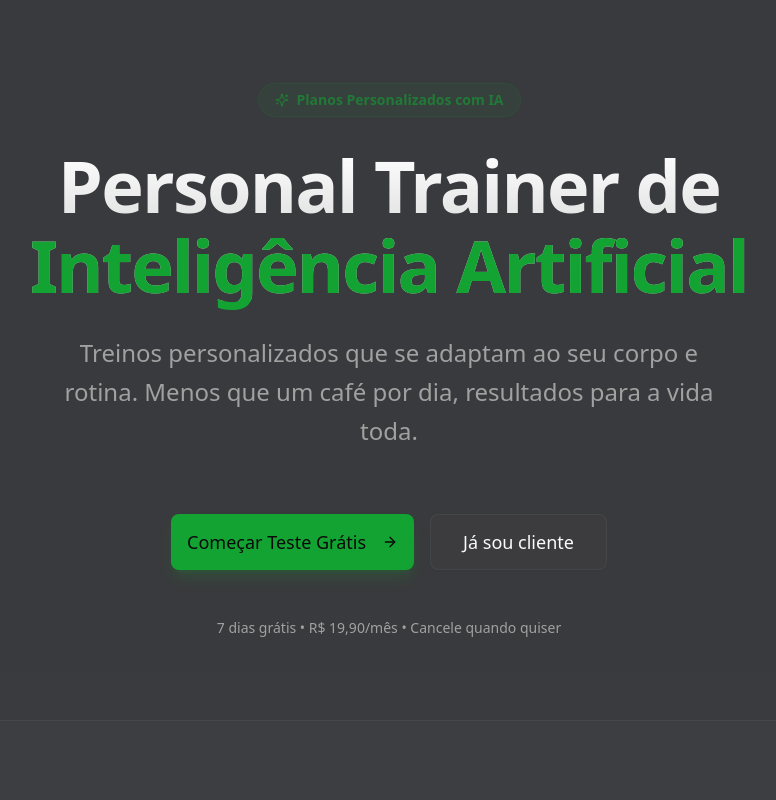
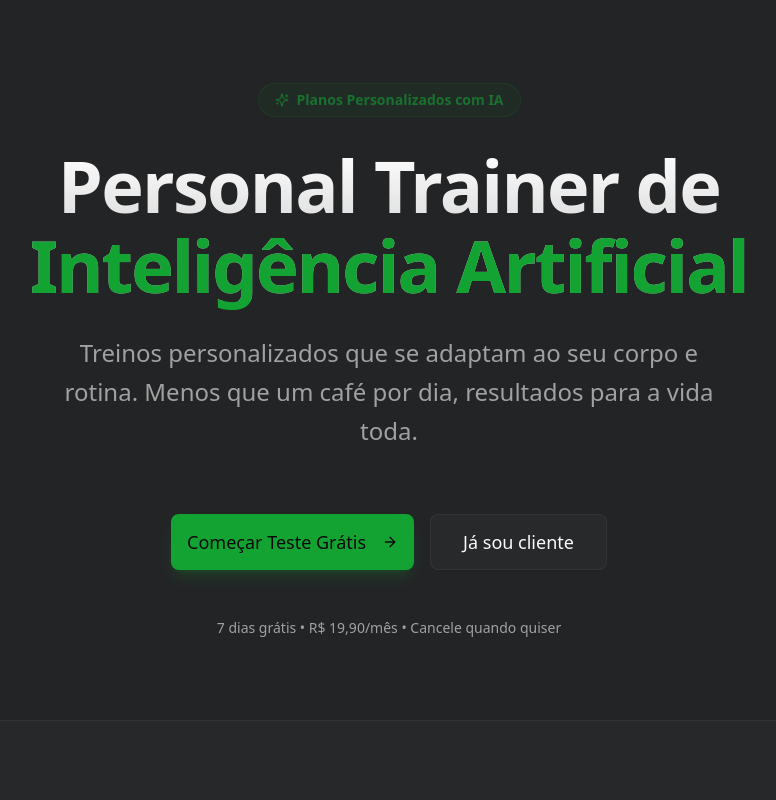
Before and after one commit to douglas-germano/fitgen, a Next.js app in the folder frontend/: page / in a window 1280 px wide. Shown: the top 800 px of the page, without its empty margins (251-1027 px from the left). Built offline with nearby package versions, Linux system fonts and the light colour scheme.

Commit message:
fix(ui): improve contrast with systemGray5 palette
- Darker background (oklch 0.26) for better contrast
- Lighter cards (oklch 0.32) stand out more
- More visible borders (oklch 0.52)
- Better visual hierarchy overall

```diff
--- a/frontend/src/app/globals.css
+++ b/frontend/src/app/globals.css
@@ -47,14 +47,14 @@
   /* Default to Dark Mode colors for "Mobile First / Professional" look */
   --radius: 0.625rem;
 
-  /* Apple systemGray4 Background (RGB 58,58,60) */
-  --background: oklch(0.35 0.005 264);
+  /* Apple systemGray5 Background (RGB 44,44,46) - Better contrast */
+  --background: oklch(0.26 0.005 264);
   --foreground: oklch(0.985 0 0);
 
-  /* Card / Popover - Slightly lighter than background */
-  --card: oklch(0.38 0.005 264);
+  /* Card / Popover - systemGray4 (lighter than background) */
+  --card: oklch(0.32 0.005 264);
   --card-foreground: oklch(0.985 0 0);
-  --popover: oklch(0.38 0.005 264);
+  --popover: oklch(0.32 0.005 264);
   --popover-foreground: oklch(0.985 0 0);
 
   /* Primary: Light Green (Green 500) */
@@ -62,25 +62,25 @@
   --primary-foreground: oklch(0.145 0 0);
   /* Dark text on green */
 
-  /* Secondary: systemGray5 */
-  --secondary: oklch(0.42 0.005 264);
+  /* Secondary: systemGray4 */
+  --secondary: oklch(0.38 0.005 264);
   --secondary-foreground: oklch(0.985 0 0);
 
   /* Muted */
-  --muted: oklch(0.42 0.005 264);
+  --muted: oklch(0.38 0.005 264);
   --muted-foreground: oklch(0.708 0 0);
 
-  /* Accent (Hover states) - systemGray5 */
-  --accent: oklch(0.42 0.005 264);
+  /* Accent (Hover states) - systemGray4 */
+  --accent: oklch(0.38 0.005 264);
   --accent-foreground: oklch(0.985 0 0);
 
   /* Destructive */
   --destructive: oklch(0.396 0.141 25.723);
   --destructive-foreground: oklch(0.985 0 0);
 
-  /* Borders / Input / Ring - systemGray3 */
-  --border: oklch(0.48 0.005 264);
-  --input: oklch(0.48 0.005 264);
+  /* Borders / Input / Ring - systemGray3 (well visible) */
+  --border: oklch(0.52 0.005 264);
+  --input: oklch(0.52 0.005 264);
   --ring: oklch(0.623 0.188 145.371);
   /* Matching primary */
 
@@ -97,49 +97,49 @@
   /* Red */
 
   /* Sidebar */
-  --sidebar: oklch(0.35 0.005 264);
+  --sidebar: oklch(0.26 0.005 264);
   --sidebar-foreground: oklch(0.985 0 0);
   --sidebar-primary: oklch(0.623 0.188 145.371);
   --sidebar-primary-foreground: oklch(0.145 0 0);
-  --sidebar-accent: oklch(0.42 0.005 264);
+  --sidebar-accent: oklch(0.38 0.005 264);
   --sidebar-accent-foreground: oklch(0.985 0 0);
-  --sidebar-border: oklch(0.48 0.005 264);
+  --sidebar-border: oklch(0.52 0.005 264);
   --sidebar-ring: oklch(0.623 0.188 145.371);
 }
 
 .dark {
-  /* Apple systemGray4 palette */
-  --background: oklch(0.35 0.005 264);
+  /* Apple systemGray5 palette - Better contrast */
+  --background: oklch(0.26 0.005 264);
   --foreground: oklch(0.985 0 0);
-  --card: oklch(0.38 0.005 264);
+  --card: oklch(0.32 0.005 264);
   --card-foreground: oklch(0.985 0 0);
-  --popover: oklch(0.38 0.005 264);
+  --popover: oklch(0.32 0.005 264);
   --popover-foreground: oklch(0.985 0 0);
   --primary: oklch(0.623 0.188 145.371);
   --primary-foreground: oklch(0.145 0 0);
-  --secondary: oklch(0.42 0.005 264);
+  --secondary: oklch(0.38 0.005 264);
   --secondary-foreground: oklch(0.985 0 0);
-  --muted: oklch(0.42 0.005 264);
+  --muted: oklch(0.38 0.005 264);
   --muted-foreground: oklch(0.708 0 0);
-  --accent: oklch(0.42 0.005 264);
+  --accent: oklch(0.38 0.005 264);
   --accent-foreground: oklch(0.985 0 0);
   --destructive: oklch(0.396 0.141 25.723);
   /* --destructive-foreground: oklch(0.985 0 0); */
-  --border: oklch(0.48 0.005 264);
-  --input: oklch(0.48 0.005 264);
+  --border: oklch(0.52 0.005 264);
+  --input: oklch(0.52 0.005 264);
   --ring: oklch(0.623 0.188 145.371);
   --chart-1: oklch(0.623 0.188 145.371);
   --chart-2: oklch(0.488 0.243 264.376);
   --chart-3: oklch(0.769 0.188 70.08);
   --chart-4: oklch(0.627 0.265 303.9);
   --chart-5: oklch(0.645 0.246 16.439);
-  --sidebar: oklch(0.35 0.005 264);
+  --sidebar: oklch(0.26 0.005 264);
   --sidebar-foreground: oklch(0.985 0 0);
   --sidebar-primary: oklch(0.623 0.188 145.371);
   --sidebar-primary-foreground: oklch(0.145 0 0);
-  --sidebar-accent: oklch(0.42 0.005 264);
+  --sidebar-accent: oklch(0.38 0.005 264);
   --sidebar-accent-foreground: oklch(0.985 0 0);
-  --sidebar-border: oklch(0.48 0.005 264);
+  --sidebar-border: oklch(0.52 0.005 264);
   --sidebar-ring: oklch(0.623 0.188 145.371);
 }
 
@@ -196,10 +196,10 @@
   }
 
   body {
-    /* Premium Dark Background with subtle mesh gradient - Apple systemGray4 */
-    background: radial-gradient(circle at top left, oklch(0.4 0.1 145 / 0.15), transparent 40%),
-      radial-gradient(circle at bottom right, oklch(0.4 0.2 260 / 0.1), transparent 40%),
-      oklch(0.35 0.005 264);
+    /* Premium Dark Background with subtle mesh gradient - Apple systemGray5 */
+    background: radial-gradient(circle at top left, oklch(0.32 0.1 145 / 0.15), transparent 40%),
+      radial-gradient(circle at bottom right, oklch(0.32 0.2 260 / 0.1), transparent 40%),
+      oklch(0.26 0.005 264);
     @apply text-foreground overflow-x-hidden min-h-screen selection:bg-primary/20 selection:text-primary;
   }
 }
```
